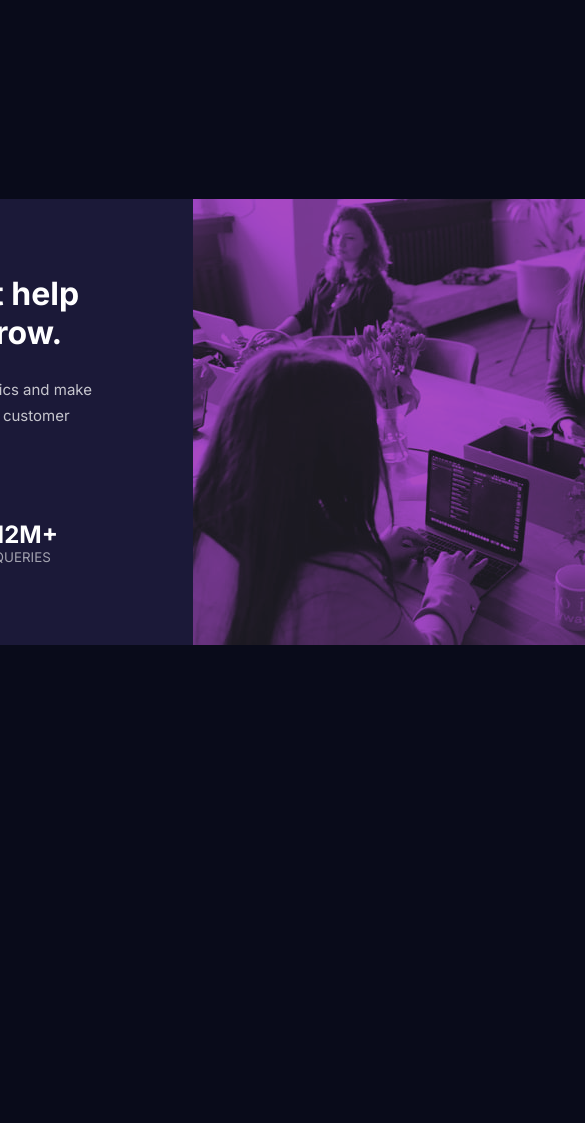
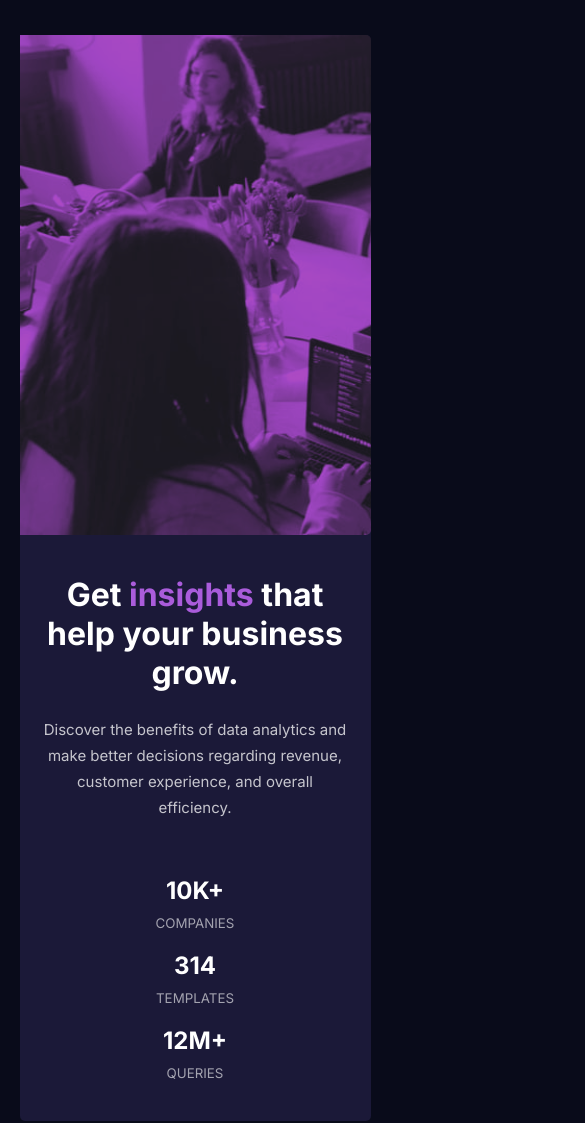
Before and after one commit to adimidania/stats-preview-card-component, a plain HTML site: page index.html in a window 390 px wide. Shown: the top 1123 px of the page, 585 px wide, since content can reach past the window. Before the commit the page ends 844 px from the top, so only its background shows below. Drawn offline with Linux system fonts and the light colour scheme.

Commit message:
80% progress

```diff
--- a/styles.css
+++ b/styles.css
@@ -16,7 +16,7 @@
     margin: 0;
     box-sizing: border-box;
 }
-/* THHE LAYOUT */
+/* THE LAYOUT */
 body{
     font-family:var(--font-primary);
     display:flex;
@@ -36,7 +36,6 @@ body{
     background-color: var(--desaturated-blue);
     border-radius: 5px;
     margin: auto 175px;
-    height: 446px;
     position: relative;
     display: flex;
     flex-direction: row-reverse;
@@ -45,6 +44,7 @@ body{
 .image {
     min-width:540px;
     max-width: 540px;
+    height: 446px;
     color: white;
     display: flex;
     justify-content: center;
@@ -68,7 +68,6 @@ body{
     color:white;
     margin-top: 75px;
     font-family: var(--inter);
-
 }
 .insights {
     color: var(--soft-violet);
@@ -98,3 +97,70 @@ body{
 .number {
     color:white;
 }
+/* THE LAYOUT */
+@media only screen and (max-width: 1300px) {
+    .card{
+        margin: auto 20px;
+    }
+}
+@media only screen and (max-width: 1150px) {
+    .card{
+        margin: auto 5px;
+    }
+    .image {
+        max-width: 490px;
+    }
+
+}
+@media only screen and (max-width: 1050px) {
+    body {
+        height:auto;
+    }
+    .card{
+        flex-direction: column;
+        margin: 35px auto;
+        width:70%;
+    }
+    .image {
+        min-width:100%;
+        height:500px;
+        background-image: url("images/image-header-mobile.jpg");
+    }
+    .content {
+        padding-bottom: 80px;
+    }
+    .numbers {
+        padding-top: 45px;
+    }
+    .number-name {
+        padding-right: 15px;
+    }
+}
+@media only screen and (max-width: 576px) {
+    .card{
+        width:90%;
+    }
+    .number-name {
+        padding-right: 0px;
+        padding-top:20px;
+        text-align: center;
+    }
+    .numbers {
+        flex-direction: column;
+        padding-top: 35px;
+    }
+    .number {
+        margin-bottom:10px;
+    }
+    .content {
+        margin-left:20px;
+        margin-right:20px;
+        text-align: center;
+    }
+    .content h1 {
+        margin-top: 40px;
+    }
+    .content {
+        padding-bottom: 40px;
+    }
+}
```
